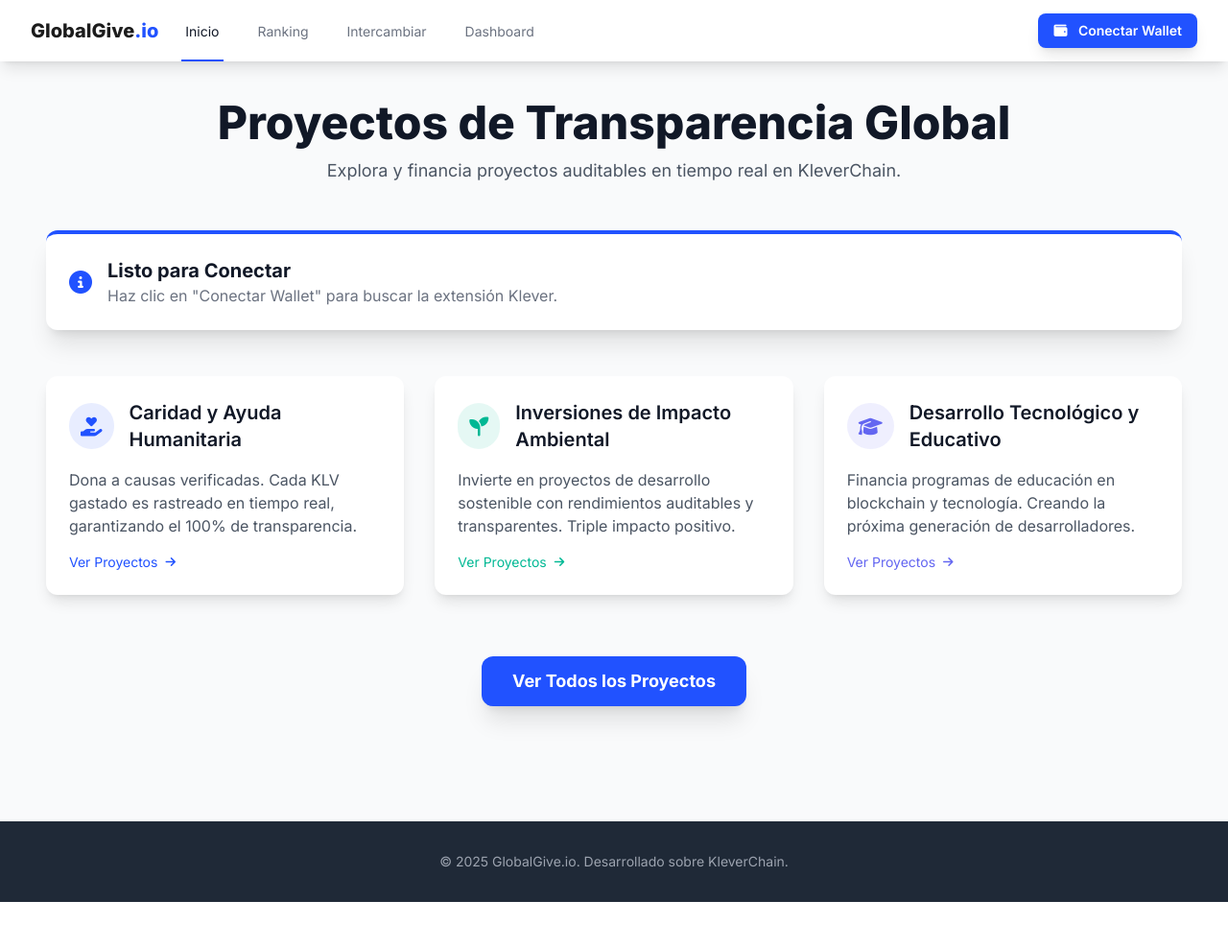
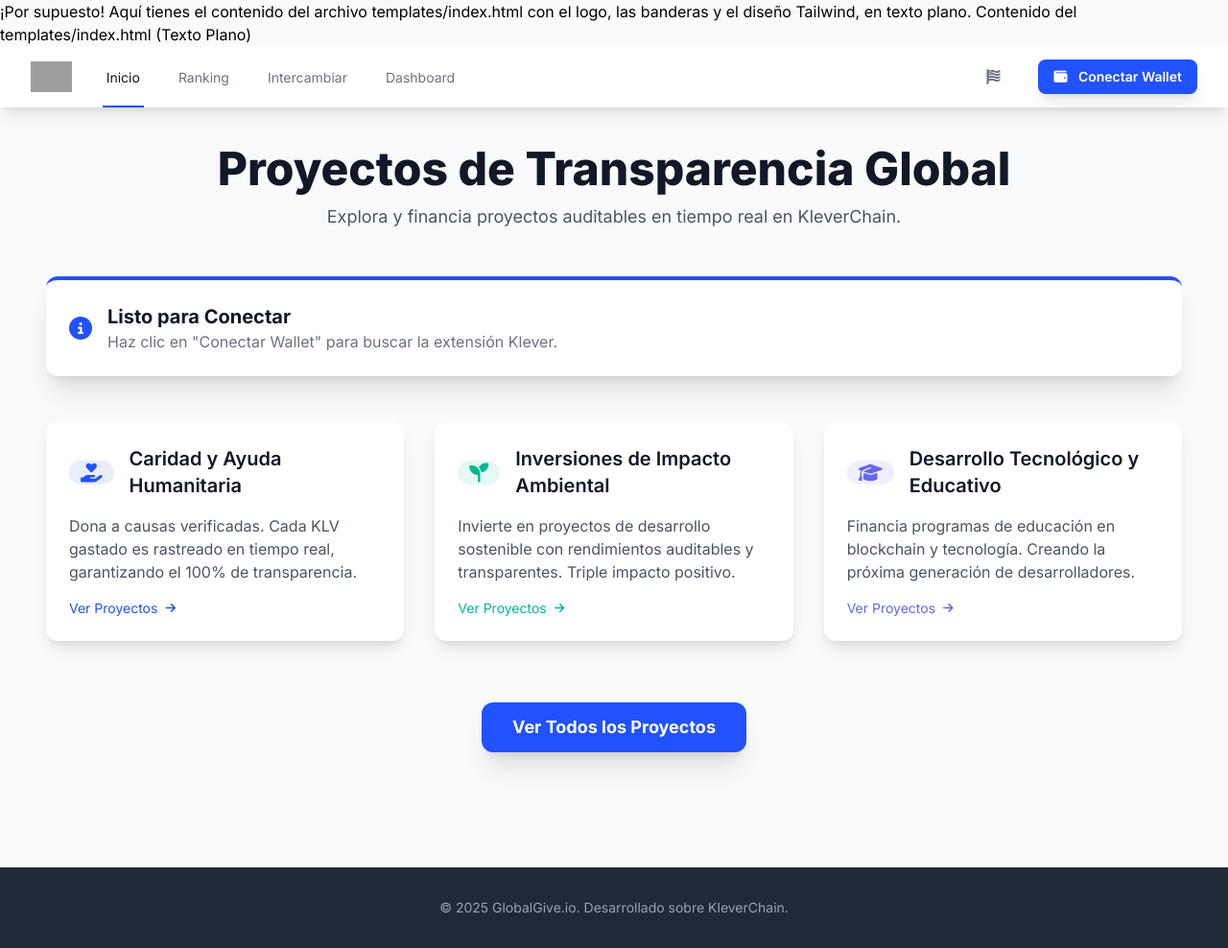
Before and after one commit to Chuse/servicios, a Flask app: page / in a window 1280 px wide. Shown: the whole page at 96% size. Before the commit the page ends 940 px from the top, so only its background shows below. Run offline with Flask 3, Linux system fonts and the light colour scheme; some libraries are stand-ins or nearby versions; grey boxes are pictures that could not be loaded.

Commit message:
Update index.html

```diff
--- a/templates/index.html
+++ b/templates/index.html
@@ -1,3 +1,6 @@
+¡Por supuesto! Aquí tienes el contenido del archivo templates/index.html con el logo, las banderas y el diseño Tailwind, en texto plano.
+
+Contenido del templates/index.html (Texto Plano)
 <!DOCTYPE html>
 <html lang="es">
 <head>
@@ -44,7 +47,8 @@
                 <!-- Logo y Nombre de la App -->
                 <div class="flex">
                     <div class="flex-shrink-0 flex items-center">
-                        <span class="text-xl font-extrabold text-klv-dark">GlobalGive<span class="text-klv-blue">.io</span></span>
+                        <!-- RUTA DEL LOGO: Asegúrate de que el archivo 'globalgive_logo.png' exista en static/img/ -->
+                        <img class="h-8 w-auto mr-2" src="{{ url_for('static', filename='img/globalgive_logo.png') }}" alt="GlobalGive.io Logo">
                     </div>
                     <!-- Enlaces de Navegación -->
                     <div class="hidden sm:ml-6 sm:flex sm:space-x-8">
@@ -63,8 +67,24 @@
                     </div>
                 </div>
 
-                <!-- Botón de Wallet -->
-                <div class="flex items-center">
+                <!-- Banderas y Botón de Wallet -->
+                <div class="flex items-center space-x-4">
+                    <!-- Iconos de Banderas de Idioma -->
+                    <div class="flex space-x-2">
+                        <a href="?lang=es" title="Español" class="text-gray-500 hover:text-gray-700 transition duration-150">
+                            <i class="fas fa-flag-usa"></i> <!-- Usamos fa-flag-usa como bandera genérica para español (US) -->
+                        </a>
+                        <a href="?lang=en" title="English" class="text-gray-500 hover:text-gray-700 transition duration-150">
+                            <i class="fas fa-flag-gbp"></i> <!-- Bandera de Reino Unido (Inglés) -->
+                        </a>
+                        <a href="?lang=pt" title="Português" class="text-gray-500 hover:text-gray-700 transition duration-150">
+                            <i class="fas fa-flag-pt"></i> <!-- Bandera de Portugal -->
+                        </a>
+                        <a href="?lang=uk" title="Українська" class="text-gray-500 hover:text-gray-700 transition duration-150">
+                            <i class="fas fa-flag-ua"></i> <!-- Bandera de Ucrania -->
+                        </a>
+                    </div>
+
                     <button id="connect-wallet-btn" onclick="connectWallet()" class="px-4 py-2 text-sm font-semibold rounded-lg text-white bg-klv-blue hover:bg-klv-blue/90 shadow-lg transition duration-150 ease-in-out">
                         <i class="fas fa-wallet mr-2"></i> Conectar Wallet
                     </button>
```
